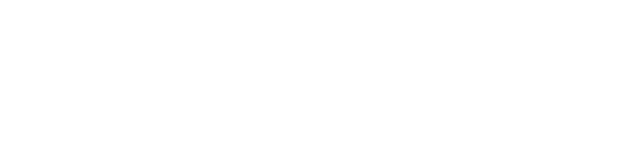
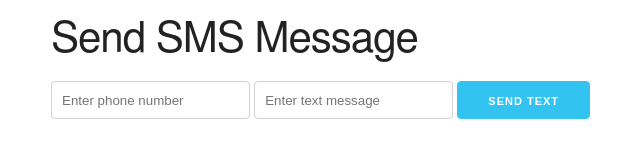
Before and after one commit to xelAhcratiPsavilO/notUber, a website: page views/index.html in a window 1280 px wide. Shown: the whole page, without its empty margins (109-749 px from the left). Drawn offline with nearby package versions, Linux system fonts and the light colour scheme.

Commit message:
Added basic inputs to index view

```diff
--- a/views/index.html
+++ b/views/index.html
@@ -6,6 +6,11 @@
     <title>Node SMS texting</title>
   </head>
   <body>
-
+    <div class = "container">
+      <h2>Send SMS Message</h2>
+      <input type="tel" name = "number" id = "number" placeholder = "Enter phone number">
+      <input type="text" name = "msg" id = "msg" placeholder = "Enter text message">
+      <input type="button" id = "button" value = "SEND TEXT" class = "button button-primary">
+    </div>
   </body>
 </html>
```
